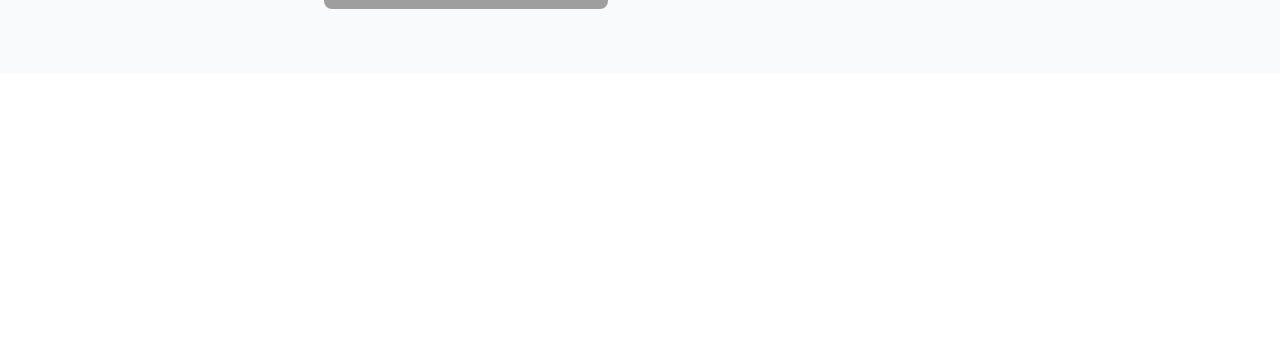
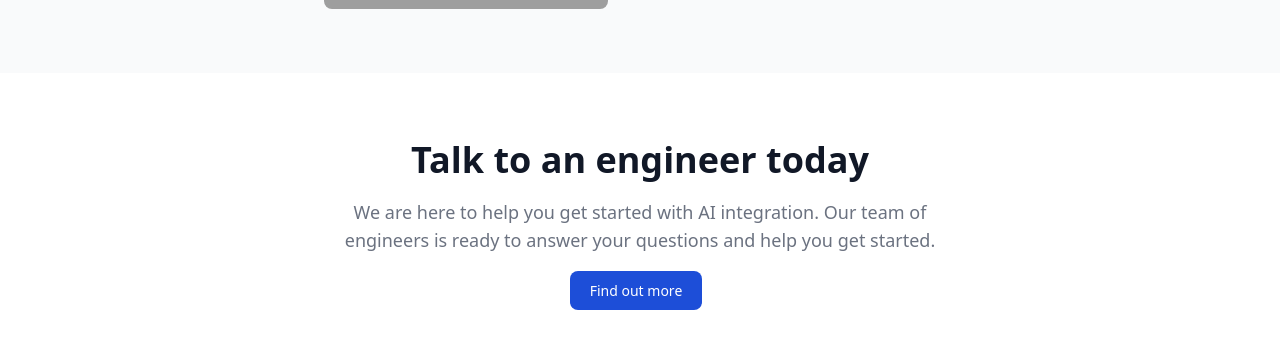
Before and after one commit to Julian-Tipler/jzai-website, a React (Vite) app: page / in a window 1280 px wide. Shown: the part 1729-2077 px from the top of the page. Before the commit the page ends 1802 px from the top, so only its background shows below. Built offline with nearby package versions, Linux system fonts and the light colour scheme; grey boxes are pictures that could not be loaded.

Commit message:
talk to an engineer today

```diff
--- a/src/views/Home.tsx
+++ b/src/views/Home.tsx
@@ -156,6 +156,25 @@ export const Home = () => {
           </div>
         </div>
       </section>
+      <section className="bg-white dark:bg-gray-900">
+        <div className="py-8 px-4 mx-auto max-w-screen-xl sm:py-16 lg:px-6">
+          <div className="mx-auto max-w-screen-sm text-center">
+            <h2 className="mb-4 text-4xl font-extrabold leading-tight text-gray-900 dark:text-white">
+              Talk to an engineer today
+            </h2>
+            <p className="mb-6 font-light text-gray-500 dark:text-gray-400 md:text-lg">
+              We are here to help you get started with AI integration. Our team of engineers
+              is ready to answer your questions and help you get started.
+            </p>
+            <a
+              href="#"
+              className="text-white bg-primary-700 hover:bg-primary-800 focus:ring-4 focus:ring-primary-300 font-medium rounded-lg text-sm px-5 py-2.5 mr-2 mb-2 dark:bg-primary-600 dark:hover:bg-primary-700 focus:outline-none dark:focus:ring-primary-800"
+            >
+              Find out more
+            </a>
+          </div>
+        </div>
+      </section>
     </>
   );
 };
```
